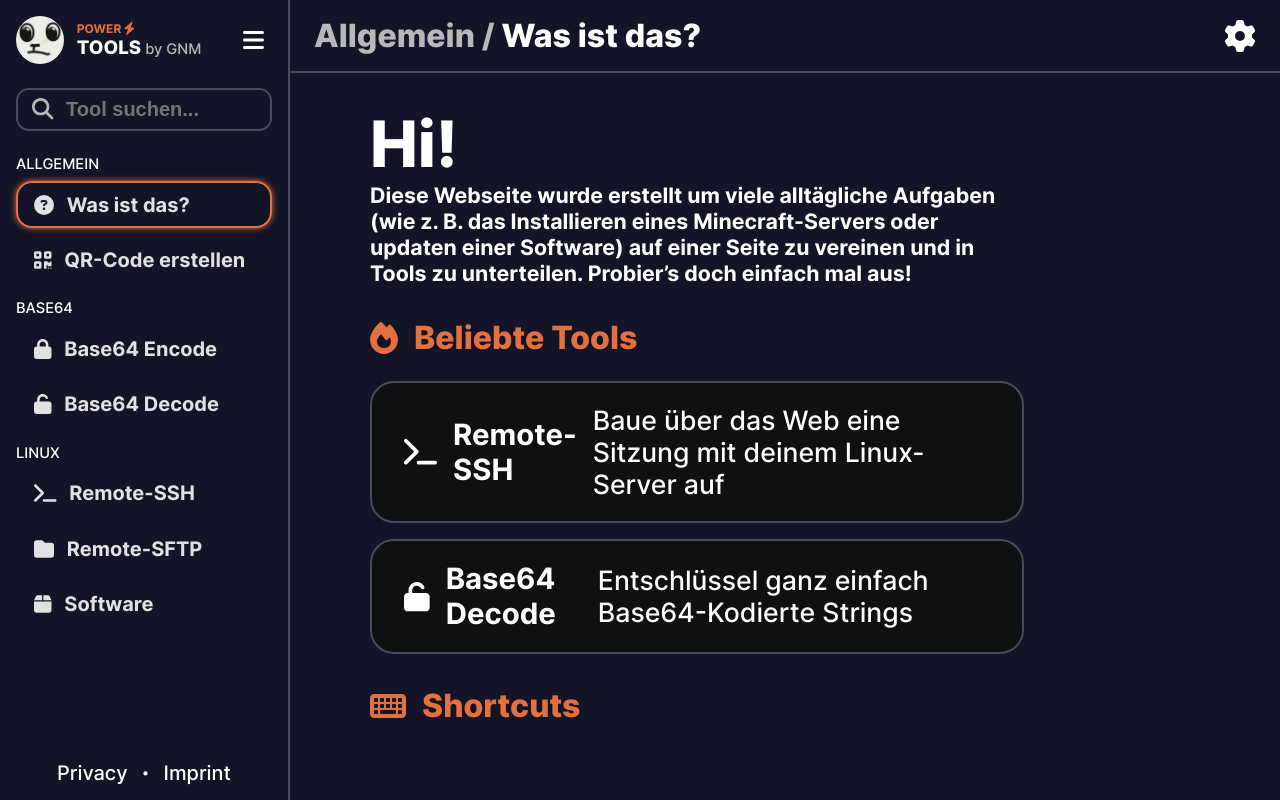
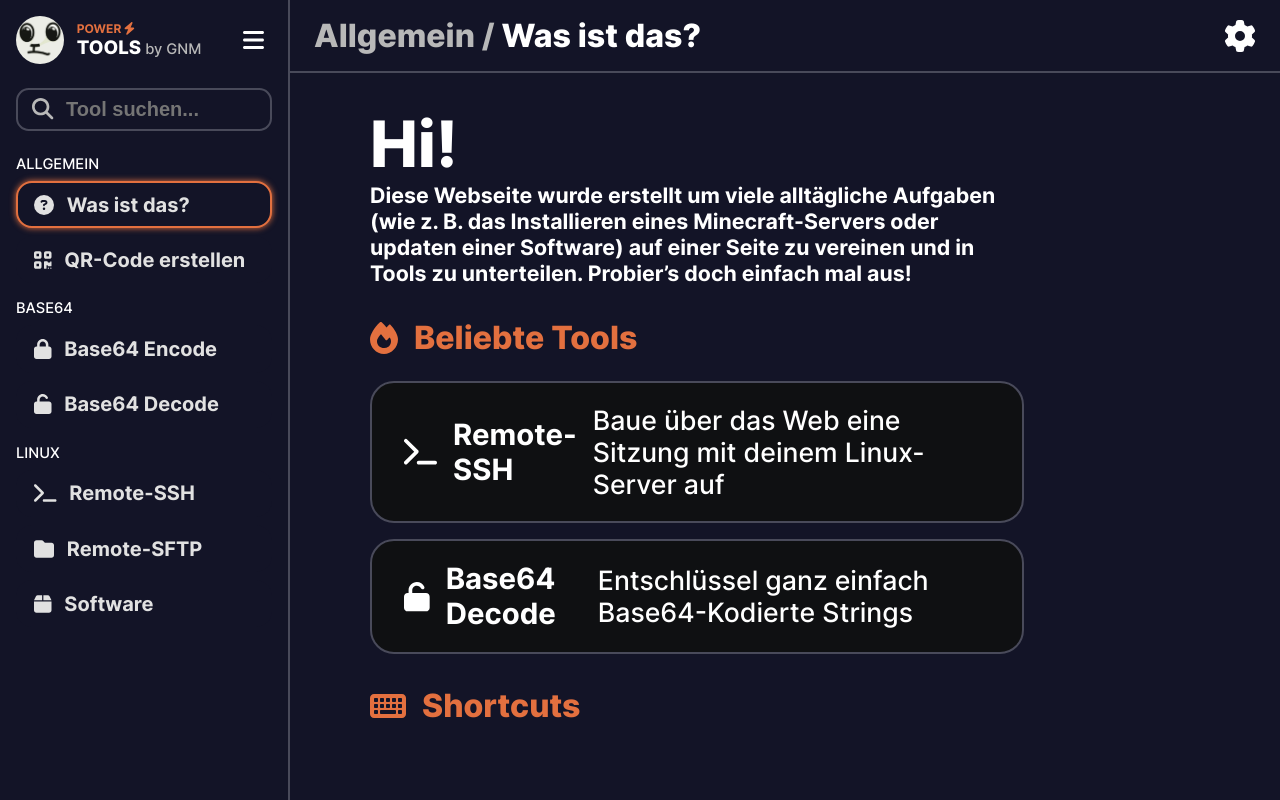
Before and after one commit to gnmyt/PowerTools, a React (Vite) app in the folder client/: page / in a window 1280 px wide. Built offline with nearby package versions, Linux system fonts and the light colour scheme.

Commit message:
Removed the SidebarFooter from the Sidebar.jsx

```diff
--- a/client/src/common/components/Sidebar/Sidebar.jsx
+++ b/client/src/common/components/Sidebar/Sidebar.jsx
@@ -1,7 +1,6 @@
 import SidebarHeader from "@/common/components/Sidebar/components/SidebarHeader";
 import "./styles.sass";
 import SidebarContent from "@/common/components/Sidebar/components/SidebarContent";
-import SidebarFooter from "@/common/components/Sidebar/components/SidebarFooter";
 import {useRef} from "react";
 
 export const Sidebar = ({open, setOpen}) => {
@@ -15,8 +14,6 @@ export const Sidebar = ({open, setOpen}) => {
                     <SidebarHeader setOpen={setOpen}/>
                     <SidebarContent/>
                 </div>
-
-                <SidebarFooter/>
             </aside>
         </>
     );
```
